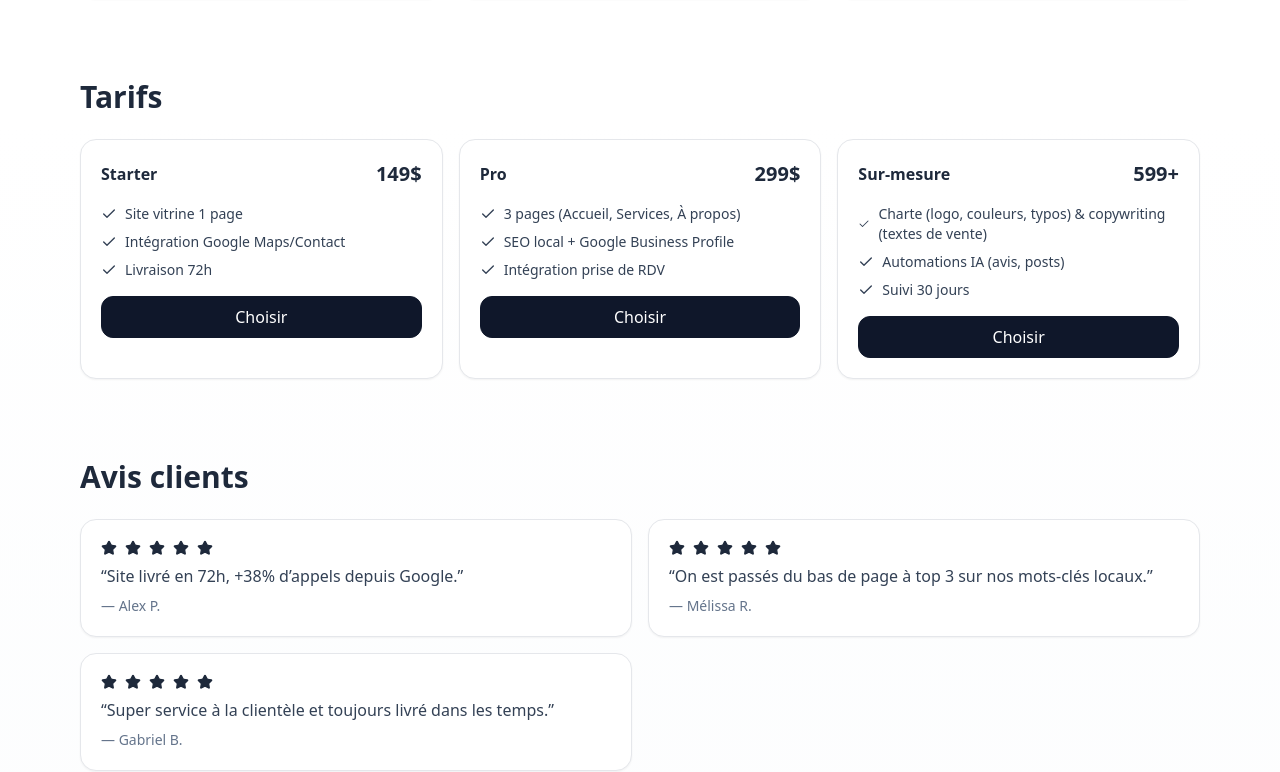
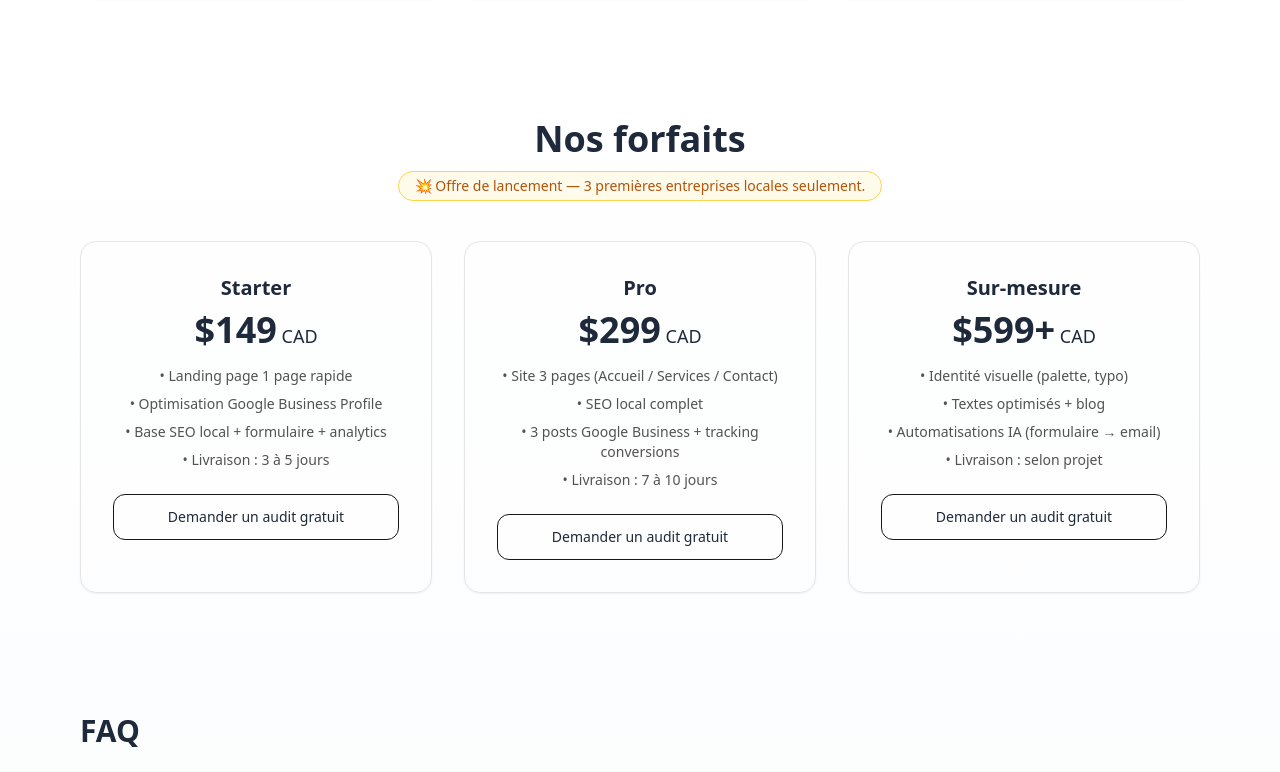
Before and after one commit to cadore93/nordik-ai-site, a Next.js app: page / in a window 1280 px wide. Shown: the part 1680-2452 px from the top of the page. Built offline with nearby package versions, Linux system fonts and the light colour scheme.

Commit message:
Update page.jsx

```diff
--- a/app/page.jsx
+++ b/app/page.jsx
@@ -142,43 +142,70 @@ const faqs = [
       </section>
 
       {/* TARIFS */}
-      <section id="tarifs" className="container py-10">
-        <h2 className="text-2xl md:text-3xl font-bold">Tarifs</h2>
-        <div className="grid md:grid-cols-3 gap-4 mt-6">
-          {plans.map((p, i) => (
-            <div key={i} className="card p-5">
-              <div className="flex items-center justify-between">
-                <span className="font-semibold">{p.name}</span>
-                <span className="text-xl font-extrabold">{p.price}</span>
-              </div>
-              <ul className="space-y-2 text-slate-700 mt-4">
-                {p.items.map((it, idx) => (
-                  <li key={idx} className="flex items-center gap-2 text-sm"><Check className="h-4 w-4" /> {it}</li>
-                ))}
-              </ul>
-              <div className="mt-4"><a className="btn btn-primary w-full text-center" href="#contact">Choisir</a></div>
-            </div>
-          ))}
-        </div>
-      </section>
+<section id="tarifs" className="container mx-auto px-6 py-20 text-center">
+  <h2 className="text-3xl font-semibold md:text-4xl">Nos forfaits</h2>
 
-      {/* AVIS */}
-      <section className="container py-10">
-        <h2 className="text-2xl md:text-3xl font-bold">Avis clients</h2>
-        <div className="grid md:grid-cols-2 gap-4 mt-6">
-          {testimonials.map((t, i) => (
-            <div key={i} className="card p-5">
-              <div className="flex items-center gap-2 mb-2">
-                {Array.from({ length: t.stars }).map((_, s) => (
-                  <Star key={s} className="h-4 w-4 fill-current" />
-                ))}
-              </div>
-              <p className="text-slate-700">“{t.text}”</p>
-              <p className="mt-2 text-sm text-slate-500">— {t.name}</p>
-            </div>
-          ))}
-        </div>
-      </section>
+  <p className="mt-3 inline-block rounded-full border border-amber-300 bg-amber-50 px-4 py-1 text-sm text-amber-700">
+    💥 Offre de lancement — 3 premières entreprises locales seulement.
+  </p>
+
+  <div className="mt-10 grid gap-8 md:grid-cols-3">
+    {/* Starter */}
+    <div className="rounded-2xl border border-neutral-200 p-8 shadow-sm hover:shadow-md transition">
+      <h3 className="text-xl font-semibold">Starter</h3>
+      <p className="mt-2 text-4xl font-bold">$149<span className="text-lg font-normal"> CAD</span></p>
+      <ul className="mt-4 space-y-2 text-sm text-neutral-600">
+        <li>• Landing page 1 page rapide</li>
+        <li>• Optimisation Google Business Profile</li>
+        <li>• Base SEO local + formulaire + analytics</li>
+        <li>• Livraison : 3 à 5 jours</li>
+      </ul>
+      <a
+        href="#contact"
+        className="mt-6 inline-block w-full rounded-xl border border-neutral-900 px-5 py-3 text-sm font-medium transition hover:bg-neutral-900 hover:text-white"
+      >
+        Demander un audit gratuit
+      </a>
+    </div>
+
+    {/* Pro */}
+    <div className="rounded-2xl border border-neutral-200 p-8 shadow-sm hover:shadow-md transition">
+      <h3 className="text-xl font-semibold">Pro</h3>
+      <p className="mt-2 text-4xl font-bold">$299<span className="text-lg font-normal"> CAD</span></p>
+      <ul className="mt-4 space-y-2 text-sm text-neutral-600">
+        <li>• Site 3 pages (Accueil / Services / Contact)</li>
+        <li>• SEO local complet</li>
+        <li>• 3 posts Google Business + tracking conversions</li>
+        <li>• Livraison : 7 à 10 jours</li>
+      </ul>
+      <a
+        href="#contact"
+        className="mt-6 inline-block w-full rounded-xl border border-neutral-900 px-5 py-3 text-sm font-medium transition hover:bg-neutral-900 hover:text-white"
+      >
+        Demander un audit gratuit
+      </a>
+    </div>
+
+    {/* Sur-mesure */}
+    <div className="rounded-2xl border border-neutral-200 p-8 shadow-sm hover:shadow-md transition">
+      <h3 className="text-xl font-semibold">Sur-mesure</h3>
+      <p className="mt-2 text-4xl font-bold">$599+<span className="text-lg font-normal"> CAD</span></p>
+      <ul className="mt-4 space-y-2 text-sm text-neutral-600">
+        <li>• Identité visuelle (palette, typo)</li>
+        <li>• Textes optimisés + blog</li>
+        <li>• Automatisations IA (formulaire → email)</li>
+        <li>• Livraison : selon projet</li>
+      </ul>
+      <a
+        href="#contact"
+        className="mt-6 inline-block w-full rounded-xl border border-neutral-900 px-5 py-3 text-sm font-medium transition hover:bg-neutral-900 hover:text-white"
+      >
+        Demander un audit gratuit
+      </a>
+    </div>
+  </div>
+</section>
+
 
 {/* FAQ */}
 <section id="faq" className="container py-10">
```
